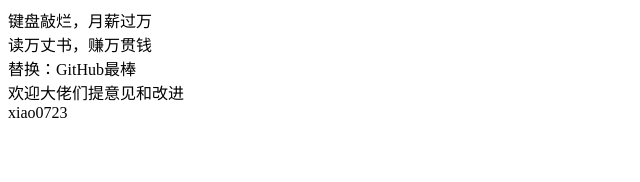
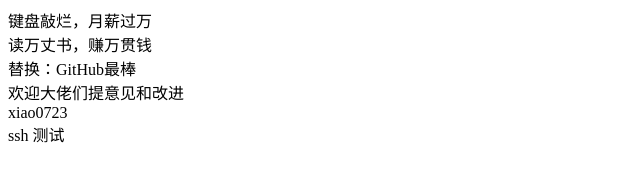
Before and after one commit to Y0723/DemoTest, a plain HTML site: page htmltest.html in a window 1280 px wide. Shown: the full height of the page, 0-640 px from the left. Drawn offline with Linux system fonts and the light colour scheme.

Commit message:
ssh-test

```diff
--- a/htmltest.html
+++ b/htmltest.html
@@ -12,5 +12,6 @@
     <div>替换：GitHub最棒</div>
     <div>欢迎大佬们提意见和改进</div>
     <div>xiao0723</div>
+    <div>ssh 测试</div>
 </body>
 </html>
```
